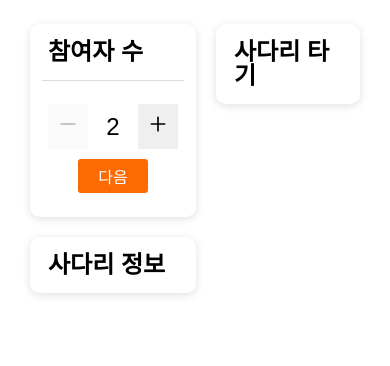
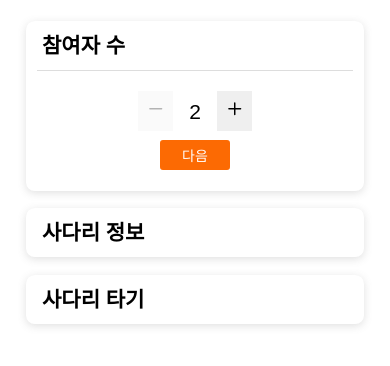
Before and after one commit to JHYOOOOON/ladder-game, a React (Create React App) app: page / in a window 390 px wide. Shown: the top 366 px of the page. Built offline with nearby package versions, Linux system fonts and the light colour scheme; a web font is replaced by a local one.

Commit message:
style: 반응형

```diff
--- a/src/Components/Common.ts
+++ b/src/Components/Common.ts
@@ -21,7 +21,7 @@ const Button = css`
 	font-size: ${({ theme }) => theme.fontSize.base}rem;
 	color: #fff;
 	&:hover {
-		box-shadow: inset 8rem 0 0 0 #fff;
+		box-shadow: inset 9rem 0 0 0 #fff;
 	}
 	transition: 0.2s;
 	cursor: pointer;
--- a/src/GlobalStyle.ts
+++ b/src/GlobalStyle.ts
@@ -1,5 +1,6 @@
 import { createGlobalStyle } from "styled-components";
 import reset from "styled-reset";
+import { mediaQuery } from "./Theme";
 
 const GlobalStyle = createGlobalStyle`
     ${reset}
@@ -11,6 +12,10 @@ const GlobalStyle = createGlobalStyle`
     html, body, #root{
         width: 100%;
         height: 100%;
+        font-size: 16px;
+        ${mediaQuery.tablet} {
+            font-size: 14px;
+        }
     }
 `;
 
--- a/src/Pages/Home.tsx
+++ b/src/Pages/Home.tsx
@@ -30,6 +30,9 @@ export function Home() {
 const Main = styled.main`
 	display: flex;
 	gap: ${({ theme }) => theme.fontSize.xl}rem;
+	${({ theme }) => theme.mediaQuery.tablet} {
+		flex-direction: column;
+	}
 `;
 
 const LeftWrapper = styled.div`
@@ -37,9 +40,14 @@ const LeftWrapper = styled.div`
 	flex-direction: column;
 	gap: ${({ theme }) => theme.fontSize.xl}rem;
 	flex: 1;
-	max-width: 600px;
+	min-width: 320px;
+	max-width: 500px;
+	${({ theme }) => theme.mediaQuery.tablet} {
+		max-width: 100%;
+	}
 `;
 
 const RightWrapper = styled.div`
+	min-width: 320px;
 	flex: 1;
 `;
--- a/src/Theme/index.ts
+++ b/src/Theme/index.ts
@@ -1,2 +1,3 @@
 export * from "./fontSize";
 export * from "./color";
+export * from "./mediaQuery";
--- /dev/null
+++ b/src/Theme/mediaQuery.ts
@@ -0,0 +1,7 @@
+const breakpoints = {
+	tablet: "1080px",
+};
+
+export const mediaQuery = {
+	tablet: `@media screen and (max-width: ${breakpoints.tablet})`,
+};
```
